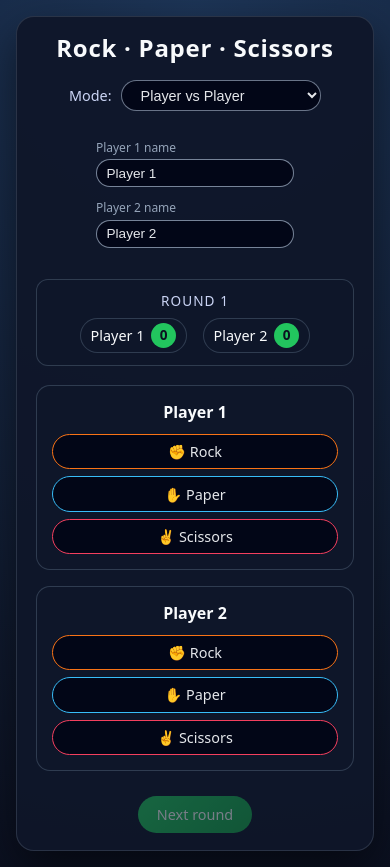
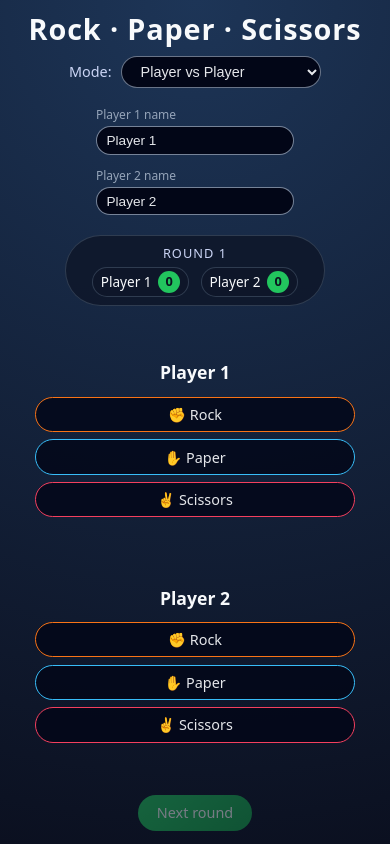
Before and after one commit to zakaroff-aviiator/rps-react, a React (Vite) app: page / in a window 390 px wide. After the commit the page ends 844 px from the top, so only its background shows below. Built offline with nearby package versions, Linux system fonts and the light colour scheme.

Commit message:
style: make game full-screen with split player layout

```diff
--- a/src/styles/App.scss
+++ b/src/styles/App.scss
@@ -15,8 +15,5 @@ body {
 
 #root {
   min-height: 100vh;
-  display: flex;
-  align-items: center;
-  justify-content: center;
-  padding: 1rem;
+  width: 100vw;
 }
--- a/src/styles/Game.scss
+++ b/src/styles/Game.scss
@@ -1,16 +1,15 @@
 .game {
-  width: 100%;
-  max-width: 900px;
-  background: rgba(15, 23, 42, 0.95);
-  border-radius: 18px;
-  padding: 1.5rem 1.75rem;
-  box-shadow: 0 18px 45px rgba(0, 0, 0, 0.5);
+  width: 100vw;
+  min-height: 100vh;
   display: flex;
   flex-direction: column;
-  gap: 1.2rem;
-  border: 1px solid rgba(148, 163, 184, 0.2);
+  padding: 1rem 1.5rem;
+  box-sizing: border-box;
+  gap: 0.75rem;
+}
 
-  &__title {
+/* HEADER AREA (top center) */
+.game__title {
   font-size: 1.8rem;
   font-weight: 700;
   text-align: center;
@@ -18,7 +17,7 @@
   letter-spacing: 0.03em;
 }
 
-  &__mode {
+.game__mode {
   display: flex;
   align-items: center;
   gap: 0.6rem;
@@ -46,15 +45,15 @@
   }
 }
 
-  &__names {
+.game__names {
   display: flex;
   flex-wrap: wrap;
   gap: 0.75rem;
-    margin: 0.5rem 0 0.75rem;
+  margin: 0.4rem 0 0.5rem;
   justify-content: center;
 }
 
-  &__name-field {
+.game__name-field {
   display: flex;
   flex-direction: column;
   min-width: 160px;
@@ -82,21 +81,198 @@
   }
 }
 
-  &__players {
+/* SCOREBOARD CENTERED UNDER HEADER */
+.scoreboard {
+  align-self: center;
+  background: rgba(15, 23, 42, 0.85);
+  border-radius: 999px;
+  padding: 0.5rem 0.9rem;
+  border: 1px solid rgba(51, 65, 85, 0.9);
+  text-align: center;
   display: flex;
+  flex-direction: column;
+  gap: 0.25rem;
+  min-width: 260px;
+}
+
+.scoreboard__round {
+  font-size: 0.8rem;
+  color: #cbd5f5;
+  text-transform: uppercase;
+  letter-spacing: 0.08em;
+}
+
+.scoreboard__scores {
+  display: flex;
+  justify-content: center;
+  gap: 0.7rem;
   flex-wrap: wrap;
-    gap: 1rem;
+}
+
+.scoreboard__player {
+  display: flex;
+  align-items: center;
+  gap: 0.4rem;
+  padding: 0.15rem 0.5rem;
+  border-radius: 999px;
+  background: rgba(15, 23, 42, 0.9);
+  border: 1px solid rgba(51, 65, 85, 0.9);
+}
+
+.scoreboard__name {
+  font-size: 0.85rem;
+}
+
+.scoreboard__badge {
+  min-width: 1.4rem;
+  height: 1.4rem;
+  border-radius: 999px;
+  background: #22c55e;
+  color: #0b1120;
+  font-weight: 700;
+  font-size: 0.8rem;
+  display: flex;
+  align-items: center;
   justify-content: center;
 }
 
-  &__result {
+.scoreboard__status {
+  font-size: 0.8rem;
+  color: #e5e7eb;
+}
+
+/* MAIN AREA: TWO HALVES, EACH PLAYER TAKES HALF SCREEN */
+.game__players {
+  flex: 1;
+  display: flex;
+  flex-direction: row;
+  justify-content: stretch;
+  align-items: stretch;
+  margin-top: 0.5rem;
+}
+
+.player-panel {
+  flex: 1 1 50%;
+  display: flex;
+  flex-direction: column;
+  justify-content: center;
+  align-items: center;
+  padding: 1rem 1.5rem;
+  min-width: 0; /* avoid overflow on small screens */
+}
+
+/* Remove card borders/background to avoid visible separation */
+.player-panel {
+  background: transparent;
+  border: none;
+}
+
+.player-panel__name {
+  font-size: 1.1rem;
+  font-weight: 600;
+  margin: 0 0 0.7rem 0;
+  text-align: center;
+}
+
+.player-panel__choices {
+  width: 100%;
+  max-width: 320px;
+  display: flex;
+  flex-direction: column;
+  gap: 0.45rem;
+}
+
+/* CHOICE BUTTONS */
+.choice-button {
+  width: 100%;
+  border-radius: 999px;
+  padding: 0.45rem 0.75rem;
+  border: 1px solid rgba(148, 163, 184, 0.8);
+  background: rgba(2, 6, 23, 0.8);
+  color: #e5e7eb;
+  cursor: pointer;
+  font-size: 0.9rem;
+  display: flex;
+  align-items: center;
+  justify-content: center;
+  gap: 0.35rem;
+  transition: transform 0.08s ease, box-shadow 0.08s ease, background 0.1s ease,
+    border-color 0.1s ease, opacity 0.1s ease;
+}
+
+.choice-button--rock {
+  border-color: #f97316;
+}
+
+.choice-button--paper {
+  border-color: #38bdf8;
+}
+
+.choice-button--scissors {
+  border-color: #f43f5e;
+}
+
+.choice-button--active {
+  box-shadow: 0 0 0 1px rgba(248, 250, 252, 0.5);
+  transform: translateY(-1px);
+}
+
+.choice-button:hover:not(:disabled) {
+  background: #020617;
+  box-shadow: 0 10px 22px rgba(15, 23, 42, 0.8);
+  transform: translateY(-1px);
+}
+
+.choice-button:disabled {
+  opacity: 0.4;
+  cursor: default;
+  box-shadow: none;
+  transform: none;
+}
+
+/* RESULT + CHOICES SUMMARY AT BOTTOM CENTER */
+.game__summary {
+  margin-top: 0.4rem;
+  display: flex;
+  flex-direction: column;
+  gap: 0.4rem;
+  align-items: center;
+}
+
+.game__result {
   text-align: center;
   font-weight: 600;
-    margin-top: 0.3rem;
 }
 
-  &__play,
-  &__next {
+.game__choices {
+  display: flex;
+  gap: 0.8rem;
+  flex-wrap: wrap;
+  justify-content: center;
+}
+
+.game__choice {
+  background: rgba(15, 23, 42, 0.9);
+  border-radius: 999px;
+  padding: 0.25rem 0.7rem;
+  border: 1px solid rgba(51, 65, 85, 0.9);
+  display: flex;
+  align-items: center;
+  gap: 0.4rem;
+  font-size: 0.85rem;
+}
+
+.game__choice-name {
+  font-weight: 500;
+}
+
+.game__choice-value {
+  color: #e5e7eb;
+}
+
+/* ACTION BUTTONS (BOTTOM CENTER) */
+.game__play,
+.game__next {
   margin-top: 0.4rem;
   padding: 0.55rem 1.2rem;
   border-radius: 999px;
@@ -108,193 +284,36 @@
   color: #f9fafb;
   align-self: center;
   transition: transform 0.1s ease, box-shadow 0.1s ease, opacity 0.1s ease;
-
-    &:hover:not(:disabled) {
-      transform: translateY(-1px);
-      box-shadow: 0 10px 25px rgba(34, 197, 94, 0.35);
 }
 
-    &:disabled {
+.game__play {
+  background: linear-gradient(135deg, #38bdf8, #0ea5e9);
+}
+
+.game__play:hover:not(:disabled),
+.game__next:hover:not(:disabled) {
+  transform: translateY(-1px);
+  box-shadow: 0 10px 25px rgba(15, 23, 42, 0.8);
+}
+
+.game__play:disabled,
+.game__next:disabled {
   opacity: 0.45;
   cursor: default;
   box-shadow: none;
 }
+
+/* RESPONSIVE: STACK PANELS ON SMALL DEVICES */
+@media (max-width: 768px) {
+  .game {
+    padding: 0.8rem;
   }
 
-  &__play {
-    background: linear-gradient(135deg, #38bdf8, #0ea5e9);
-  }
-
-  @media (max-width: 640px) {
-    padding: 1.1rem 1.2rem;
-
-    &__title {
-      font-size: 1.5rem;
-    }
-  }
-
-    &__summary {
-    margin-top: 0.4rem;
-    display: flex;
+  .game__players {
     flex-direction: column;
-    gap: 0.4rem;
-    align-items: center;
-  }
-
-  &__choices {
-    display: flex;
-    gap: 0.8rem;
-    flex-wrap: wrap;
-    justify-content: center;
-  }
-
-  &__choice {
-    background: rgba(15, 23, 42, 0.9);
-    border-radius: 999px;
-    padding: 0.25rem 0.7rem;
-    border: 1px solid rgba(51, 65, 85, 0.9);
-    display: flex;
-    align-items: center;
-    gap: 0.4rem;
-    font-size: 0.85rem;
-  }
-
-  &__choice-name {
-    font-weight: 500;
-  }
-
-  &__choice-value {
-    color: #e5e7eb;
-  }
-
   }
 
   .player-panel {
-  background: rgba(15, 23, 42, 0.9);
-  border-radius: 14px;
-  padding: 0.9rem;
-  border: 1px solid rgba(51, 65, 85, 0.9);
-  min-width: 240px;
-  max-width: 360px;
-  flex: 1 1 240px;
-  display: flex;
-  flex-direction: column;
-  gap: 0.6rem;
-
-  &__name {
-    font-size: 1rem;
-    font-weight: 600;
-    margin: 0;
-    text-align: center;
-  }
-
-  &__choices {
-    display: flex;
-    flex-direction: column;
-    gap: 0.45rem;
+    padding: 0.7rem 0.9rem;
   }
 }
-
-.choice-button {
-  width: 100%;
-  border-radius: 999px;
-  padding: 0.45rem 0.75rem;
-  border: 1px solid rgba(148, 163, 184, 0.8);
-  background: #020617;
-  color: #e5e7eb;
-  cursor: pointer;
-  font-size: 0.9rem;
-  display: flex;
-  align-items: center;
-  justify-content: center;
-  gap: 0.35rem;
-  transition: transform 0.08s ease, box-shadow 0.08s ease, background 0.1s ease,
-    border-color 0.1s ease, opacity 0.1s ease;
-
-  &--rock {
-    border-color: #f97316;
-  }
-
-  &--paper {
-    border-color: #38bdf8;
-  }
-
-  &--scissors {
-    border-color: #f43f5e;
-  }
-
-  &--active {
-    box-shadow: 0 0 0 1px rgba(248, 250, 252, 0.5);
-    transform: translateY(-1px);
-  }
-
-  &:hover:not(:disabled) {
-    background: #020617;
-    box-shadow: 0 10px 22px rgba(15, 23, 42, 0.8);
-    transform: translateY(-1px);
-  }
-
-  &:disabled {
-    opacity: 0.4;
-    cursor: default;
-    box-shadow: none;
-    transform: none;
-  }
-}
-
-.scoreboard {
-  background: rgba(15, 23, 42, 0.85);
-  border-radius: 12px;
-  padding: 0.7rem 0.9rem;
-  border: 1px solid rgba(51, 65, 85, 0.9);
-  text-align: center;
-  display: flex;
-  flex-direction: column;
-  gap: 0.4rem;
-
-  &__round {
-    font-size: 0.85rem;
-    color: #cbd5f5;
-    text-transform: uppercase;
-    letter-spacing: 0.08em;
-  }
-
-  &__scores {
-    display: flex;
-    justify-content: center;
-    gap: 1rem;
-    flex-wrap: wrap;
-  }
-
-  &__player {
-    display: flex;
-    align-items: center;
-    gap: 0.4rem;
-    padding: 0.25rem 0.6rem;
-    border-radius: 999px;
-    background: rgba(15, 23, 42, 0.9);
-    border: 1px solid rgba(51, 65, 85, 0.9);
-  }
-
-  &__name {
-    font-size: 0.9rem;
-  }
-
-  &__badge {
-    min-width: 1.6rem;
-    height: 1.6rem;
-    border-radius: 999px;
-    background: #22c55e;
-    color: #0b1120;
-    font-weight: 700;
-    font-size: 0.85rem;
-    display: flex;
-    align-items: center;
-    justify-content: center;
-  }
-
-  &__status {
-    font-size: 0.85rem;
-    color: #e5e7eb;
-  }
-}
```
Lines whose indentation alone changed are shown as unchanged.
